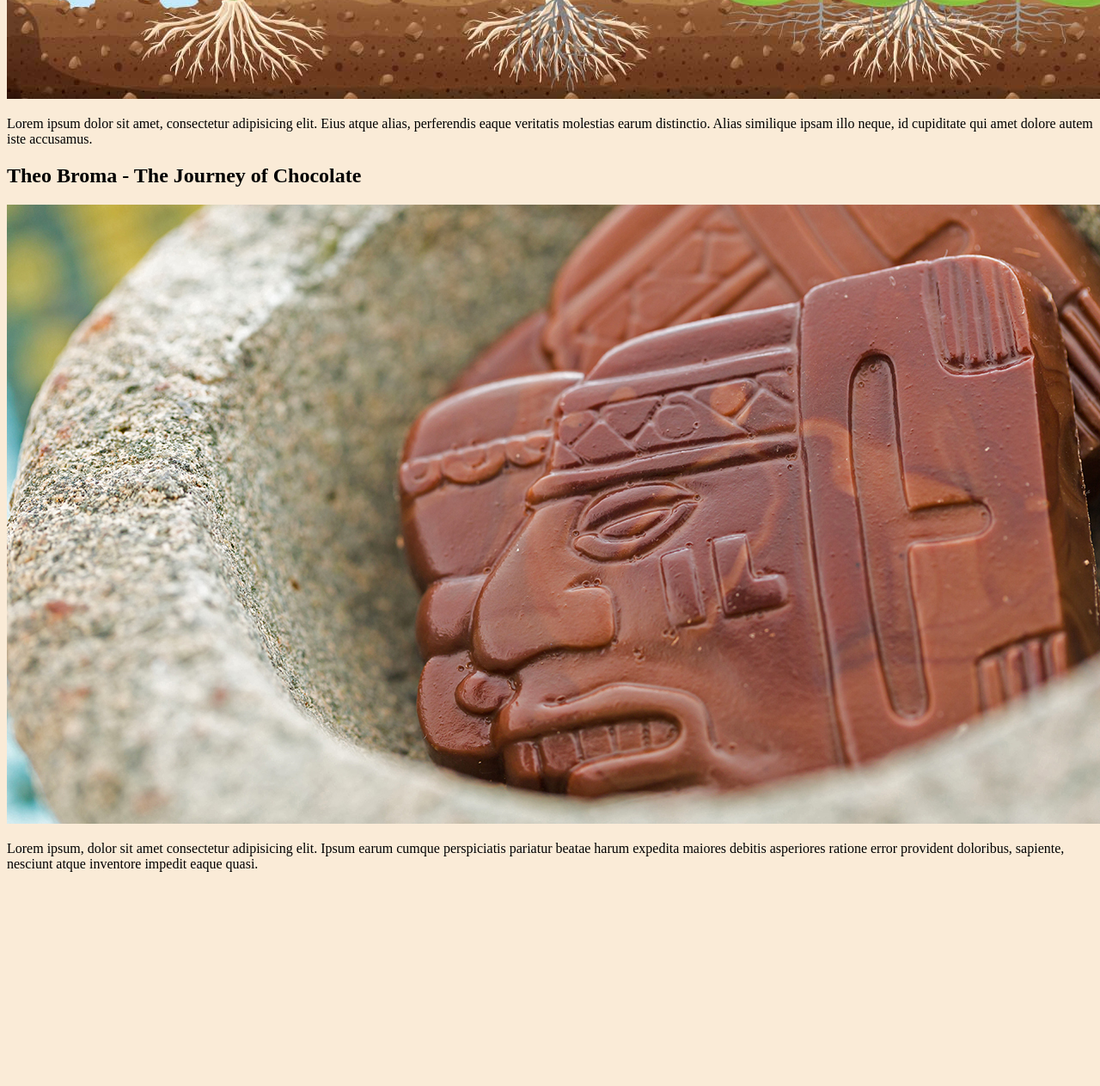
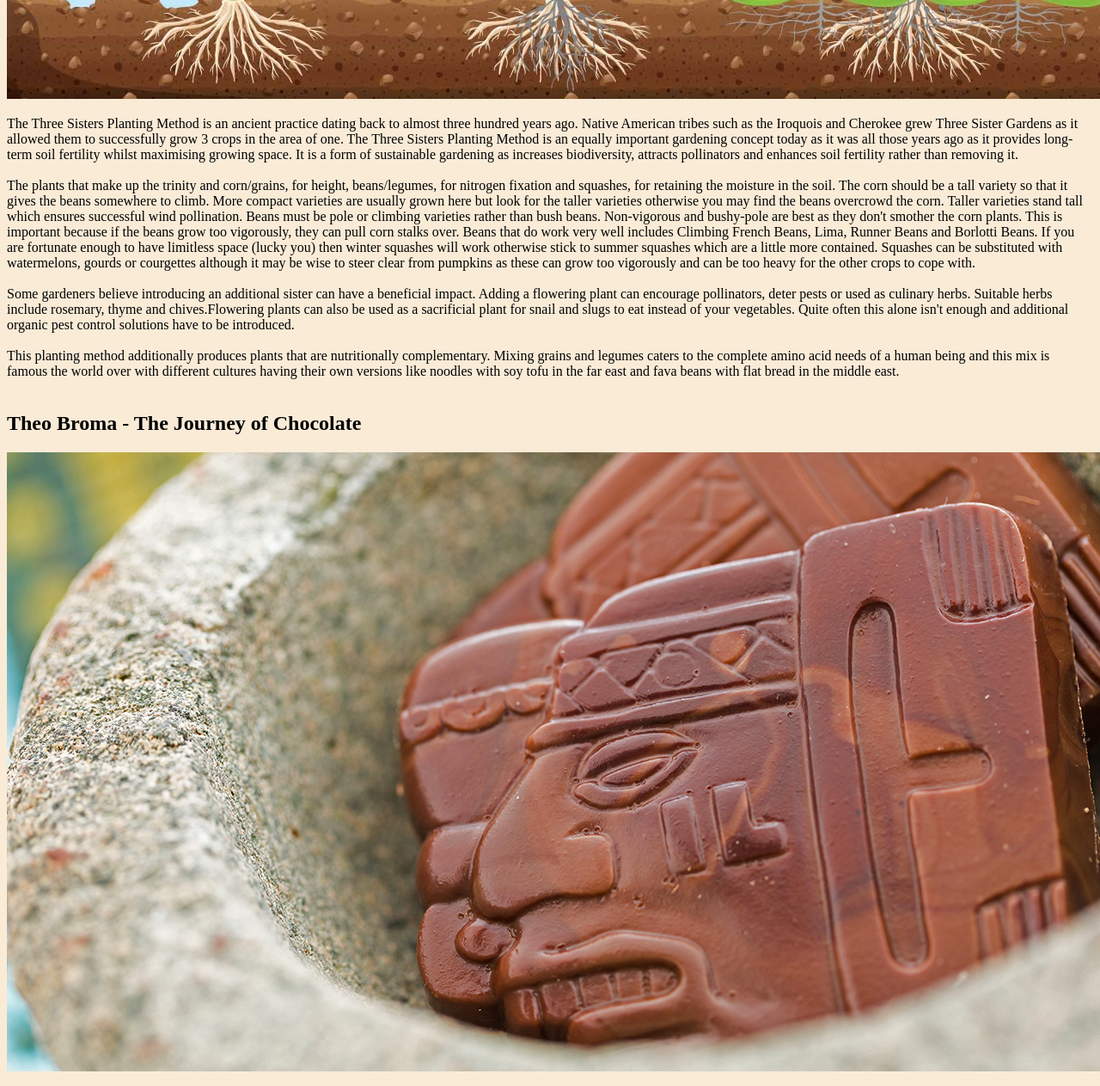
Before and after one commit to 3lmi/Website-Doc, a plain HTML site: page article.html in a window 1280 px wide. Shown: the part 940-2203 px from the top of the page at 86% size. Before the commit the page ends 1970 px from the top, so only its background shows below. Drawn offline with Linux system fonts and the light colour scheme.

Commit message:
Add files via upload

```diff
--- a/article.html
+++ b/article.html
@@ -31,7 +31,20 @@
 
             <img src="image/3sisters.jpg" alt="Beans, Squash and Corn">
 
-            <p>Lorem ipsum dolor sit amet, consectetur adipisicing elit. Eius atque alias, perferendis eaque veritatis molestias earum distinctio. Alias similique ipsam illo neque, id cupiditate qui amet dolore autem iste accusamus.</p>
+            <p>
+                The Three Sisters Planting Method is an ancient practice dating back to almost three hundred years ago. Native American tribes such as the Iroquois and Cherokee grew Three Sister Gardens as it allowed them to successfully grow 3 crops in the area of one. The Three Sisters Planting Method is an equally important gardening concept today as it was all those years ago as it provides long-term soil fertility whilst maximising growing space. It is a form of sustainable gardening as increases biodiversity, attracts pollinators and enhances soil fertility rather than removing it.<br>
+                <br>
+
+                The plants that make up the trinity and corn/grains, for height, beans/legumes, for nitrogen fixation and squashes, for retaining the moisture in the soil. The corn should be a tall variety so that it gives the beans somewhere to climb. More compact varieties are usually grown here but look for the taller varieties otherwise you may find the beans overcrowd the corn. Taller varieties stand tall which ensures successful wind pollination. Beans must be pole or climbing varieties rather than bush beans. Non-vigorous and bushy-pole are best as they don't smother the corn plants. This is important because if the beans grow too vigorously, they can pull corn stalks over. Beans that do work very well includes Climbing French Beans, Lima, Runner Beans and Borlotti Beans. If you are fortunate enough to have limitless space (lucky you) then winter squashes will work otherwise stick to summer squashes which are a little more contained. Squashes can be substituted with watermelons, gourds or courgettes although it may be wise to steer clear from pumpkins as these can grow too vigorously and can be too heavy for the other crops to cope with.<br>
+                <br>
+
+                Some gardeners believe introducing an additional sister can have a beneficial impact. Adding a flowering plant can encourage pollinators, deter pests or used as culinary herbs. Suitable herbs include rosemary, thyme and chives.Flowering plants can also be used as a sacrificial plant for snail and slugs to eat instead of your vegetables. Quite often this alone isn't enough and additional organic pest control solutions have to be introduced.<br>
+                <br>
+
+                This planting method additionally produces plants that are nutritionally complementary. Mixing grains and legumes caters to the complete amino acid needs of a human being and this mix is famous the world over with different cultures having their own versions like noodles with soy tofu in the far east and fava beans with flat bread in the middle east. <br>
+                <br>
+
+            </p>
 
 
         </div>
@@ -41,7 +54,42 @@
 
             <img src="image/mayanchoco.jpg" alt="mayan chocolate">
 
-            <p>Lorem ipsum, dolor sit amet consectetur adipisicing elit. Ipsum earum cumque perspiciatis pariatur beatae harum expedita maiores debitis asperiores ratione error provident doloribus, sapiente, nesciunt atque inventore impedit eaque quasi.</p>
+            <p>
+                <br>
+                The history of chocolate begins in Mesoamerica (now Central America and Mexico), where it's believed the ancient Olmec civilisation first cultivated cacao beans, as early as 1750 BC.<br>
+                <br>
+
+                The Olmecs used the cacao plant for religious rituals and medicinal purposes, but the first evidence of cocoa as a drink comes from the Mayan people. Mayan chocolate was very different than the chocolate we know today. It was a liquid made from crushed cocoa beans, chilli peppers, and water. (There was no sugar in Central America.) They poured the liquid from one cup to another until a frothy foam appeared on top. In fact, the word 'chocolate' is said to come from the Mayan word 'xocolatl' which means 'bitter water.'<br>
+                <br>
+
+                The Mayans called this bitter drink the “food of the gods.” Cocoa was so revered that images of cocoa pods were painted on the walls of stone temples and Mayan artefacts have been found that show kings and Mayan gods drinking chocolate. Cocoa was often consumed during religious ceremonies, and was used in marriage ceremonies for the upper classes.<br>
+                <br>
+
+                How to make Mayan chocolate (Xocolatl):<br>
+                <br>
+                1. Remove beans from cocoa pods.
+                2. Ferment and dry them.
+                3. Roast them on a griddle until done.
+                4. Remove the shells and grind the seeds into a fine paste.
+                5. Mix paste with water, chili peppers, and cornmeal.
+                6. Pour the resulting concoction back and forth from pot to cup until frothy foam develops on top.
+                7. Serve with pride in finely decorated earthenware cups.<br>
+                <br>
+
+                Cocoa was highly valued for its healing and medicinal properties, and the demand for the cocoa bean and the beverage that it produced brought about a huge network of trade routes throughout the region.
+                When the Aztecs conquered huge swathes of Mesoamerica, the Mayans were forced to pay taxes to the Aztecs. These taxes were called 'tributes', and were in the form of cocoa beans, as the Aztecs were unable to grow their own.<br>
+                <br>
+
+                According to legend, Quetzacoatl (ket za koh AH tul), the Aztec God of Vegetation, came to earth with a cocoa tree and taught the mortals how to cultivate cocoa and make a drink out of its beans. This made the other gods furious, and they threw him out of paradise for sharing the sacred drink with humans.
+                Cacao beans became a prized form of currency, used for food, clothes, taxes, gifts and offerings.<br>
+                <br>
+
+                Cacao in Europe<br>
+                <br>
+                After the Spanish conquest of the Aztecs, chocolate came to Europe. Initially, chocolate was still a bitter drink, used mainly for medicinal purposes and with the spices added. Once the addition of sugar and honey was added, it became incredibly popular across Europe. In 1847, chocolate became mouldable, and the modern chocolate bar was born.<br>
+                <br>
+
+                </p>
 
 
 
```
